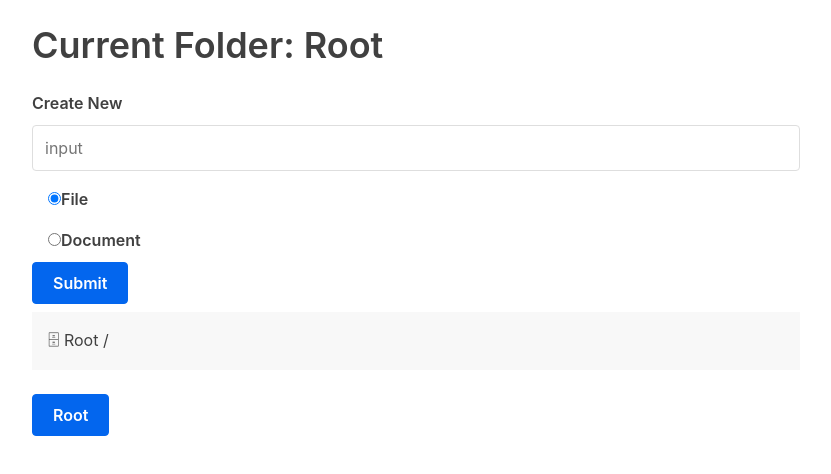
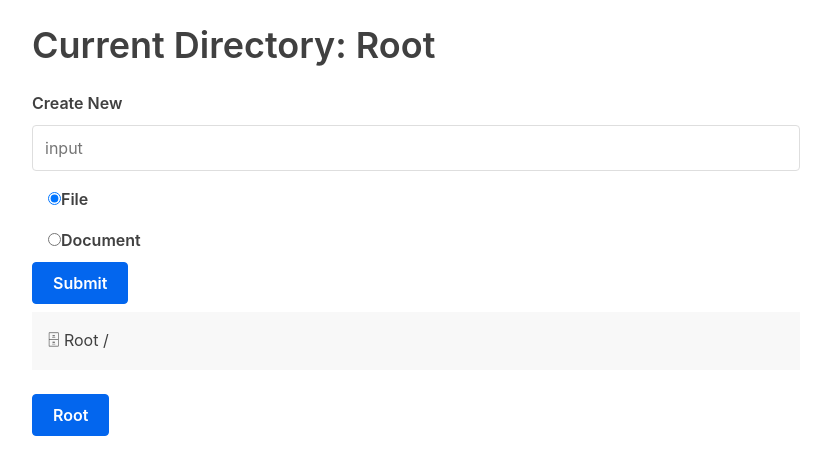
Before and after one commit to KarnellSchultz/Finder-two, a React (Create React App) app: page / in a window 1280 px wide. Shown: the top 474 px of the page, without its empty margins (224-1055 px from the left). Built offline with nearby package versions, Linux system fonts and the light colour scheme; no server answers.

Commit message:
update header

```diff
--- a/src/Layout.js
+++ b/src/Layout.js
@@ -10,11 +10,12 @@ export const Layout = ({
   currentFolderId,
 }) => {
   const FolderHeading = () => {
+    const contextText = "Current Directory: ";
     if (currentFolderId) {
       let heading = files.filter((item) => item._id === currentFolderId);
-      return <h1>Current Folder: {heading[0].name}</h1>;
+      return <h1>{`${contextText} ${heading[0].name}`}</h1>;
     } else {
-      return <h1>Current Folder: Root </h1>;
+      return <h1>{contextText} Root</h1>;
     }
   };
 
```
